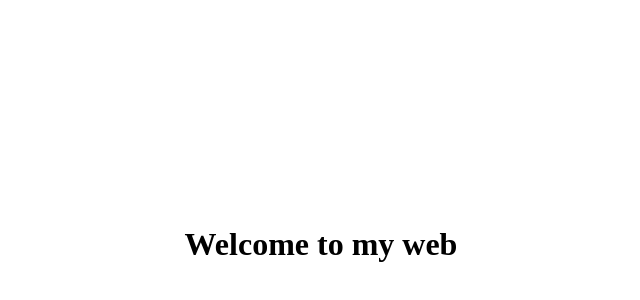
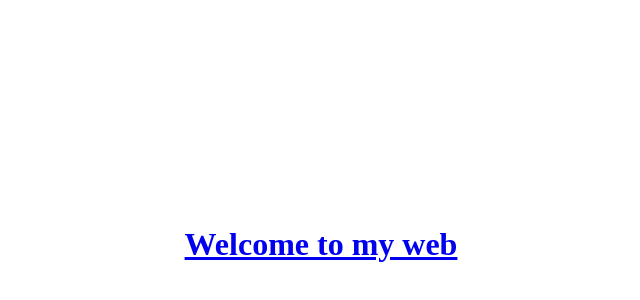
Before and after one commit to Solitude-xi/Solitude-xi.github.io, a plain HTML site: page index.html in a window 1280 px wide. Shown: the part 156-456 px from the top of the page, without its empty margins (319-959 px from the left). Drawn offline with Linux system fonts and the light colour scheme.

Commit message:
添加一个超链接
测试超链接是否可以正常跳转

```diff
--- a/index.html
+++ b/index.html
@@ -8,6 +8,6 @@
     <link rel="stylesheet" href="./public/css/index.css">
 </head>
 <body>
-    <h1>Welcome to my web</h1>
+    <a href="./views/404.html"><h1>Welcome to my web</h1></a>
 </body>
 </html>
```
